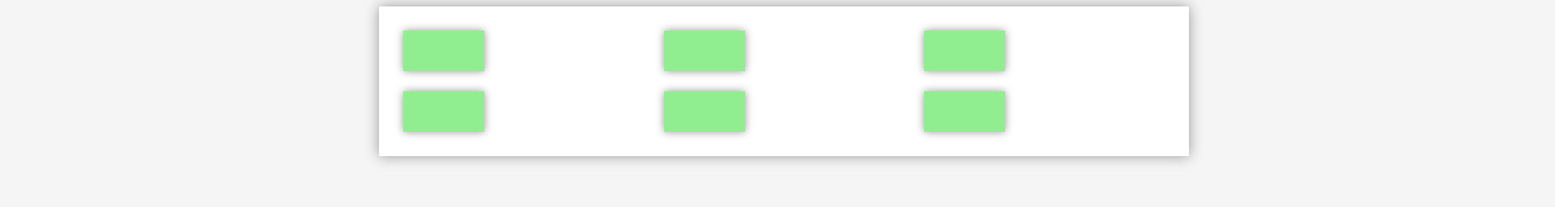
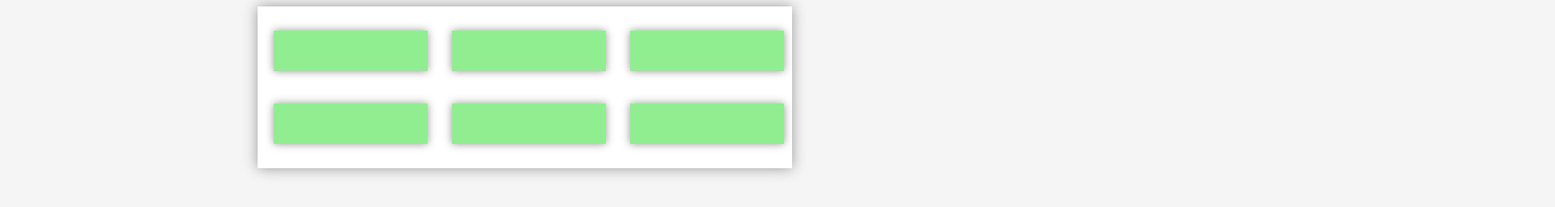
Before and after one commit to VladislavKonstantinovich/Flex, a plain HTML site: page index.html in a window 1280 px wide. Shown: the whole page at 81% size, 1920 px wide, since content can reach past the window. Drawn offline with Linux system fonts and the light colour scheme.

Commit message:
Add files via upload

```diff
--- a/style.css
+++ b/style.css
@@ -1,16 +1,17 @@
 body {
-    min-width: 1920px;
-    min-height: 1080px;
     background-color: #f5f5f5;
+    width: 100%;
 }
 
 .container {
     display: grid;
-    grid-template-columns: repeat(3 , auto) ;
-    grid-gap: 5px;
+    grid-template-areas: "a a a";
+    grid-auto-columns: 1fr;
+    grid-gap: 20px;
+    overflow: auto;
 
     margin: 0 auto;
-    padding: 20px;
+    padding: 20px 10px;
     width: 50%;
     height: 90%;
     background-color: #fff;
@@ -18,7 +19,7 @@ body {
 }
 
 .object {
-    width: 100px;
+    width: 95%;
     height: 50px;
     background-color: lightgreen;
     box-shadow: 0px 0px 10px  #979797;
```
